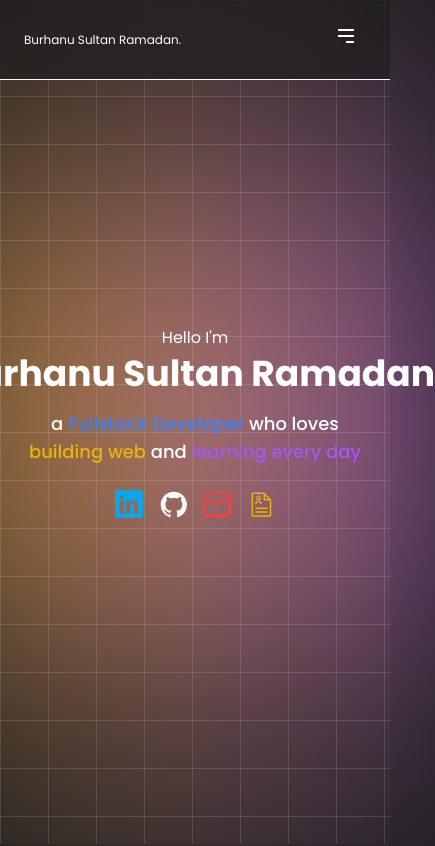
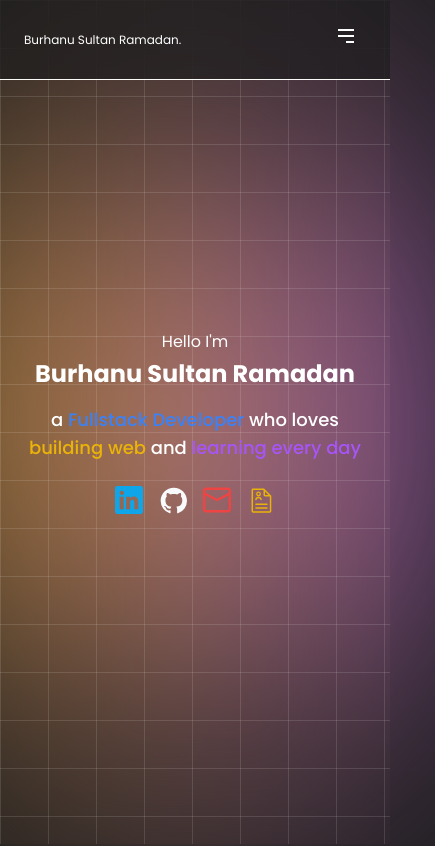
Before and after one commit to burhanusr/web-portfolio, a React (Vite) app: page / in a window 390 px wide. Shown: the top 846 px of the page, 435 px wide, since content can reach past the window. Built offline with nearby package versions, Linux system fonts and the light colour scheme.

Commit message:
change name font size in home

```diff
--- a/src/pages/Home.jsx
+++ b/src/pages/Home.jsx
@@ -11,7 +11,7 @@ export default function Home() {
             <TextReveal>Hello I&apos;m</TextReveal>
           </span>
 
-          <h2 className="mt-1 text-4xl font-bold lg:text-7xl">
+          <h2 className="mt-1 text-2xl font-bold lg:text-7xl">
             <TextReveal delay={0.5}>Burhanu Sultan Ramadan</TextReveal>
           </h2>
         </div>
```
